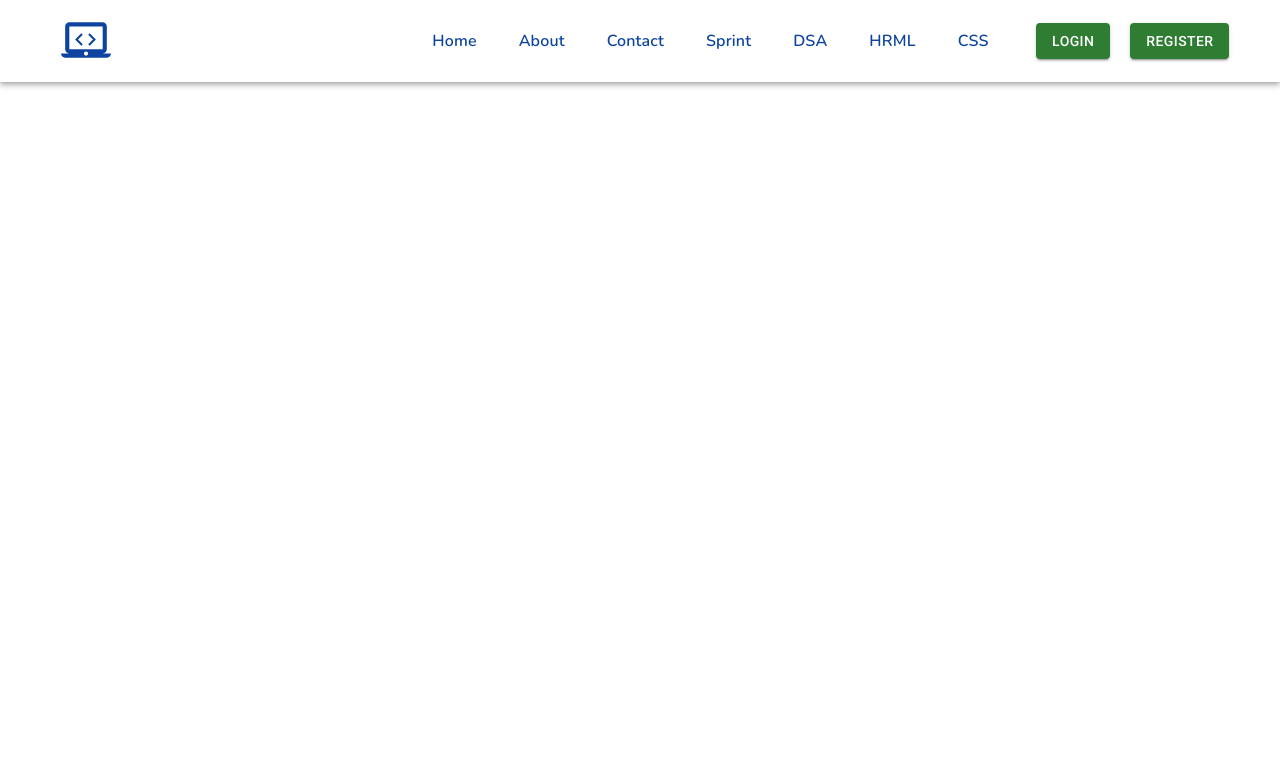
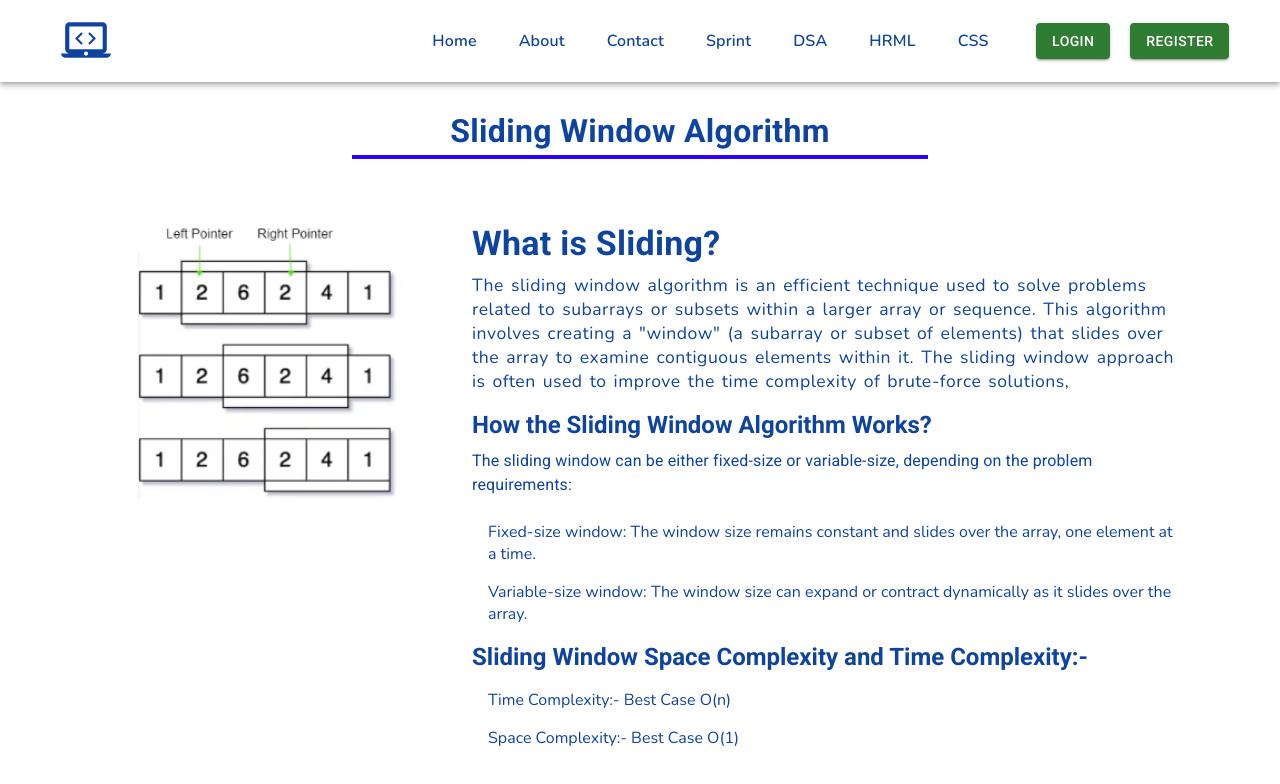
Before and after one commit to RjRishuSty/DSA, a React (Create React App) app in the folder myweb/: page / in a window 1280 px wide. Shown: the top 784 px of the page. Built offline with nearby package versions, Linux system fonts and the light colour scheme; the HTML template or start-up script is replaced by a standard one.

Commit message:
update Logo

```diff
--- a/myweb/src/App.js
+++ b/myweb/src/App.js
@@ -7,7 +7,7 @@ const App = () => {
     <>
 
       <Navbar/>
-      {/* <SlidingWindow/> */}
+      <SlidingWindow/>
     </>
   )
 }
--- a/myweb/src/Component/Logo/Logo.jsx
+++ b/myweb/src/Component/Logo/Logo.jsx
@@ -4,11 +4,11 @@ import Styles from "./Logo.module.css";
 import LaptopMacIcon from "@mui/icons-material/LaptopMac";
 import CodeIcon from "@mui/icons-material/Code";
 
-const Logo = () => {
+const Logo = ({isMobile}) => {
   return (
     <Box component="div" className={Styles.logoSection}>
       <LaptopMacIcon className={Styles.logoIcon} />
-      <CodeIcon className={Styles.codeIcon} />
+      <CodeIcon className={isMobile?Styles.MobileCodeIcon:Styles.codeIcon} />
     </Box>
   );
 };
--- a/myweb/src/Component/Logo/Logo.module.css
+++ b/myweb/src/Component/Logo/Logo.module.css
@@ -14,14 +14,18 @@
   /* border: 2px solid green; */
   font-size: 25px !important;
   position: absolute;
-  top: 1.7rem;
+  top: 1.6rem;
   font-family: var(--primary-font-family) !important;
   color: var(--logo-color) !important;
 }
 @media (max-width: 800px) {
   .codeIcon {
     /* border: 5px solid black; */
+    top: 1.3rem !important;
+  }
+  .MobileCodeIcon {
+    /* border: 1px solid black; */
     position: absolute;
-    top: 1.3rem;
+    top: 1.6rem;
   }
 }
--- a/myweb/src/Component/Navbar/Navbar.jsx
+++ b/myweb/src/Component/Navbar/Navbar.jsx
@@ -19,18 +19,12 @@ export const Navbar = () => {
         <AppBar position="static">
           <Toolbar className={Styles.navbar}>
             <Logo />
-            <Box component="div" className={Styles.menuSection}>
-              <MenuItems />
-              <ButtonComponent />
-            </Box>
-
-            {/* {!isMobile &&
-                {
-                  <Box component="div" className={Styles.buttonSection}>
-                  <DarkMode mode={darkMode} setMode={setDarkMode} />
+            {!isMobile && (
+              <Box component="div" className={Styles.menuSection}>
+                <MenuItems />
                 <ButtonComponent />
-                </Box>
-                }} */}
+              </Box>
+            )}
             {isMobile && (
               <IconButton
                 size="large"
@@ -38,11 +32,9 @@ export const Navbar = () => {
                 color="black"
                 aria-label="menu"
                 sx={{ mr: 2 }}
+                onClick={() => setClickedMenu(!clickedMenu)}
               >
-                <MenuIcon
-                  className={Styles.menuIcon}
-                  onClick={() => setClickedMenu(!clickedMenu)}
-                />
+                <MenuIcon className={Styles.menuIcon} />
               </IconButton>
             )}
           </Toolbar>
--- a/myweb/src/Component/Navbar/Navbar.module.css
+++ b/myweb/src/Component/Navbar/Navbar.module.css
@@ -80,7 +80,7 @@
 
 @media (max-width: 1111px) {
   .menuSection {
-    border: 2px solid red;
+    /* border: 2px solid red; */
     width: auto !important;
   }
 }
```
